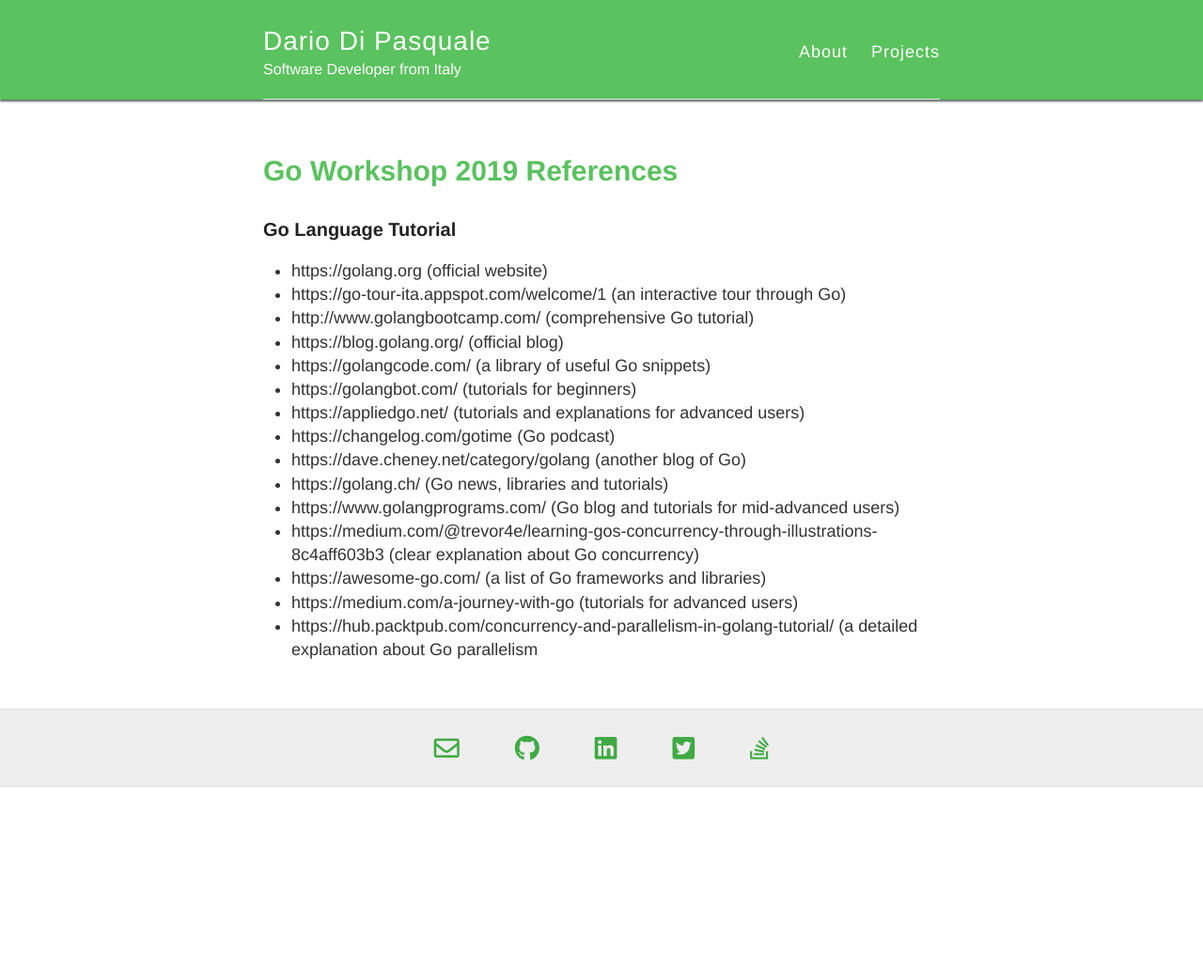
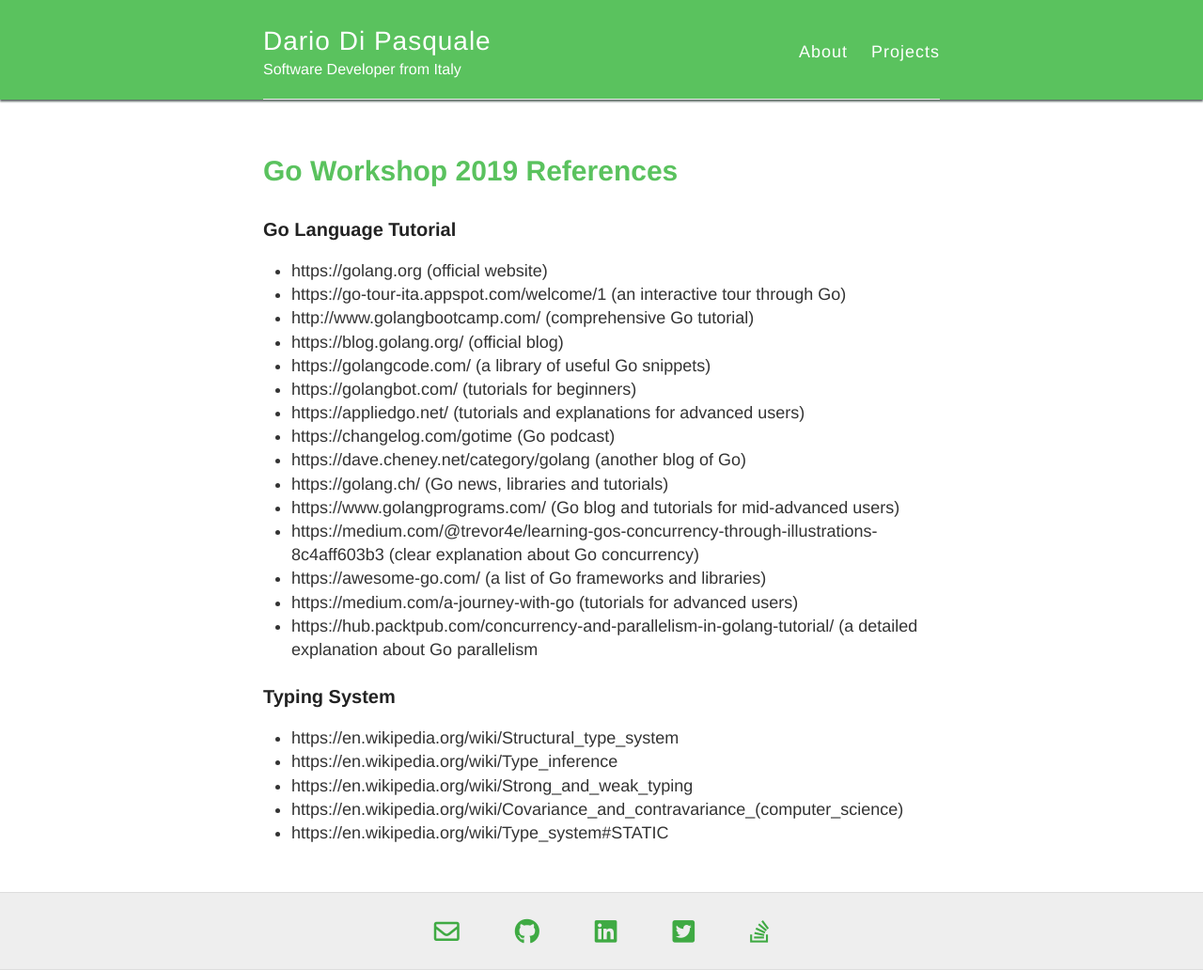
Before and after one commit to dariodip/dariodip.github.io, a Jekyll site: the page built from gows/goref2019.md, in a window 1280 px wide. Shown: the whole page at 94% size. Built offline with Jekyll 4.4.1, drawn with Linux system fonts in a browser that asks for light colours; nearby versions of some CDN libraries; before the commit the page ends 900 px from its top, so only the background shows below that.

Commit message:
Update goref2019.md

```diff
--- a/gows/goref2019.md
+++ b/gows/goref2019.md
@@ -20,3 +20,11 @@ title: Go Workshop 2019 References
 * https://awesome-go.com/   (a list of Go frameworks and libraries)
 * https://medium.com/a-journey-with-go  (tutorials for advanced users)
 * https://hub.packtpub.com/concurrency-and-parallelism-in-golang-tutorial/ (a detailed explanation about Go parallelism
+
+### Typing System
+
+* https://en.wikipedia.org/wiki/Structural_type_system
+* https://en.wikipedia.org/wiki/Type_inference
+* https://en.wikipedia.org/wiki/Strong_and_weak_typing
+* https://en.wikipedia.org/wiki/Covariance_and_contravariance_(computer_science)
+* https://en.wikipedia.org/wiki/Type_system#STATIC
```
